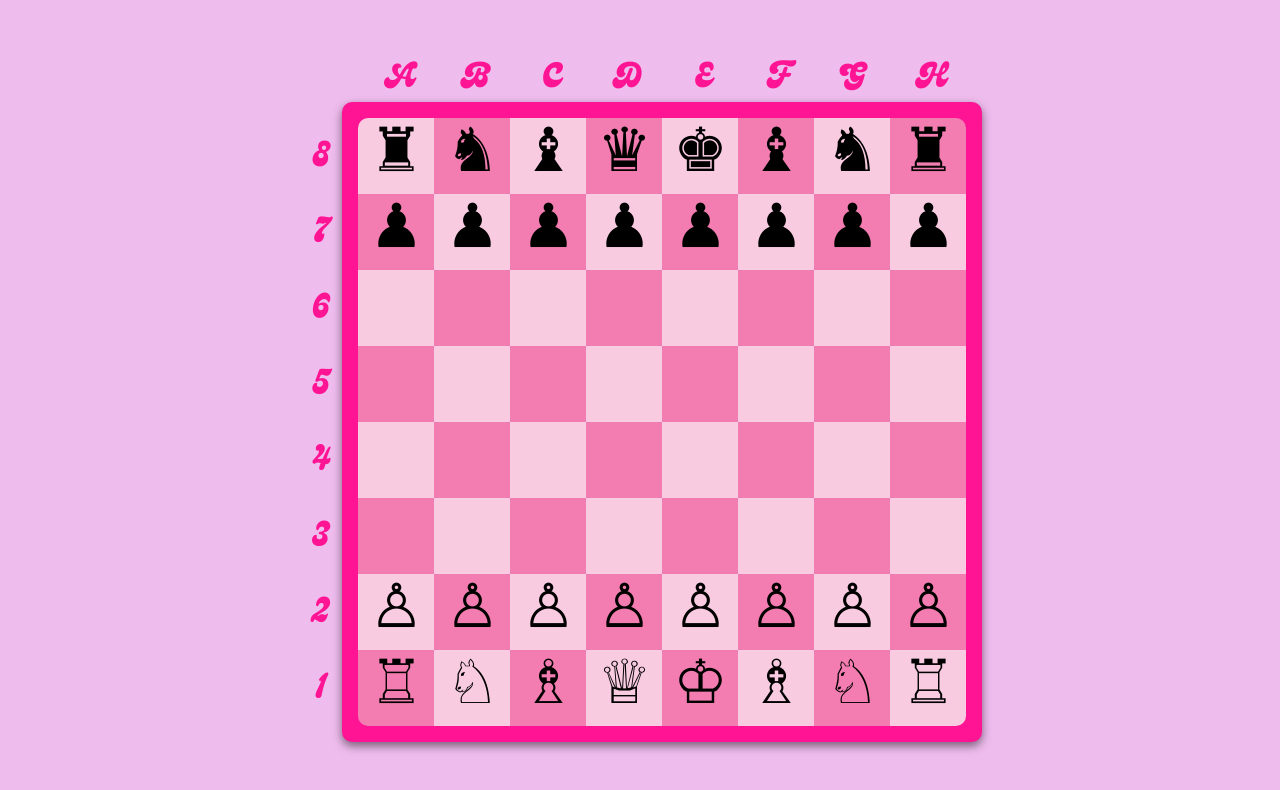
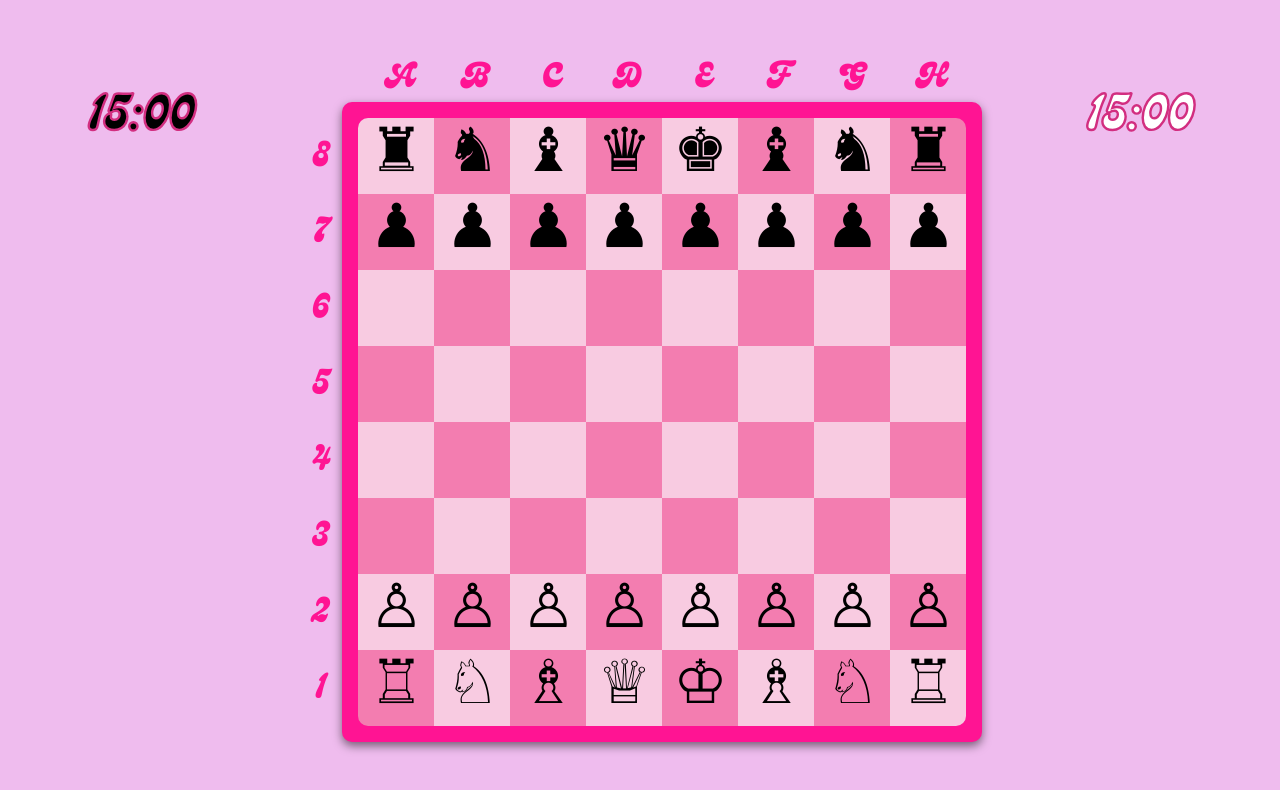
Before and after one commit to jarasa03/Ajedrez, a website with bundled scripts: page public/index.html in a window 1280 px wide. Built offline with nearby package versions, Linux system fonts and the light colour scheme.

Commit message:
feat: :art: Estilo para cronómetros

```diff
--- a/public/css/styles.css
+++ b/public/css/styles.css
@@ -1,7 +1,7 @@
 :root {
     /* Tamaños generales */
-    --tamanyo-marco: min(80vw, 80vh);
-    --tamanyo-tablero: min(76vw, 76vh);
+    --tamanyo-marco: min(75vw, 80vh);
+    --tamanyo-tablero: min(71vw, 76vh);
     --tamanyo-casilla: calc(var(--tamanyo-tablero) / 8);
     /* Tamaños de fuentes */
     --tamanyo-fuente-pieza: calc(var(--tamanyo-casilla) * 0.8);
@@ -41,6 +41,36 @@ body {
     height: 100vh;
     margin: 0;
     background-color: var(--color-fondo);
+}
+
+#contenedor {
+    display: grid;
+    grid-template-columns: 22% 1fr 22%;
+    height: 100vh;
+    width: 100vw;
+}
+
+.lados {
+    display: grid;
+    grid-template-rows: 30% 1fr;
+    width: 100%;
+    height: 100%;
+}
+
+.contadores {
+    display: flex;
+    justify-content: center;
+    align-items: center;
+    font-family: "rocktown";
+    font-size: calc(var(--tamanyo-casilla) * 0.65);
+}
+
+#contador-blancas {
+    color: white;
+}
+
+p {
+    -webkit-text-stroke: #d22e80 calc(var(--tamanyo-fuente-numeracion) / 14);
 }
 
 .pieza {
@@ -90,7 +120,14 @@ body {
     justify-content: center;
 }
 
+#contiene-tabla {
+    display: flex;
+    justify-content: center;
+    align-items: center;
+}
+
 #numeracion-casillas {
+    grid-column: 2 / 3;
     display: grid;
     grid-template-columns: var(--espaciado-numeracion-pequeno) var(--espaciado-numeracion) repeat(8, var(--tamanyo-casilla)) var(--espaciado-numeracion);
     grid-template-rows: var(--espaciado-numeracion-pequeno) var(--espaciado-numeracion) repeat(8, var(--tamanyo-casilla)) var(--espaciado-numeracion);
--- a/public/index.html
+++ b/public/index.html
@@ -11,9 +11,23 @@
 </head>
 
 <body>
-    <div id="numeracion-casillas">
-        <div id="marco">
-            <div class="tablero"></div>
+    <div id="contenedor">
+        <div id="izquierda" class="lados">
+            <div id="contador-negras" class="contadores">
+                <p>15:00</p>
+            </div>
+        </div>
+        <div id="contiene-tabla">
+            <div id="numeracion-casillas">
+                <div id="marco">
+                    <div class="tablero"></div>
+                </div>
+            </div>
+        </div>
+        <div id="derecha" class="lados">
+            <div id="contador-blancas" class="contadores">
+                <p>15:00</p>
+            </div>
         </div>
     </div>
 </body>
```
